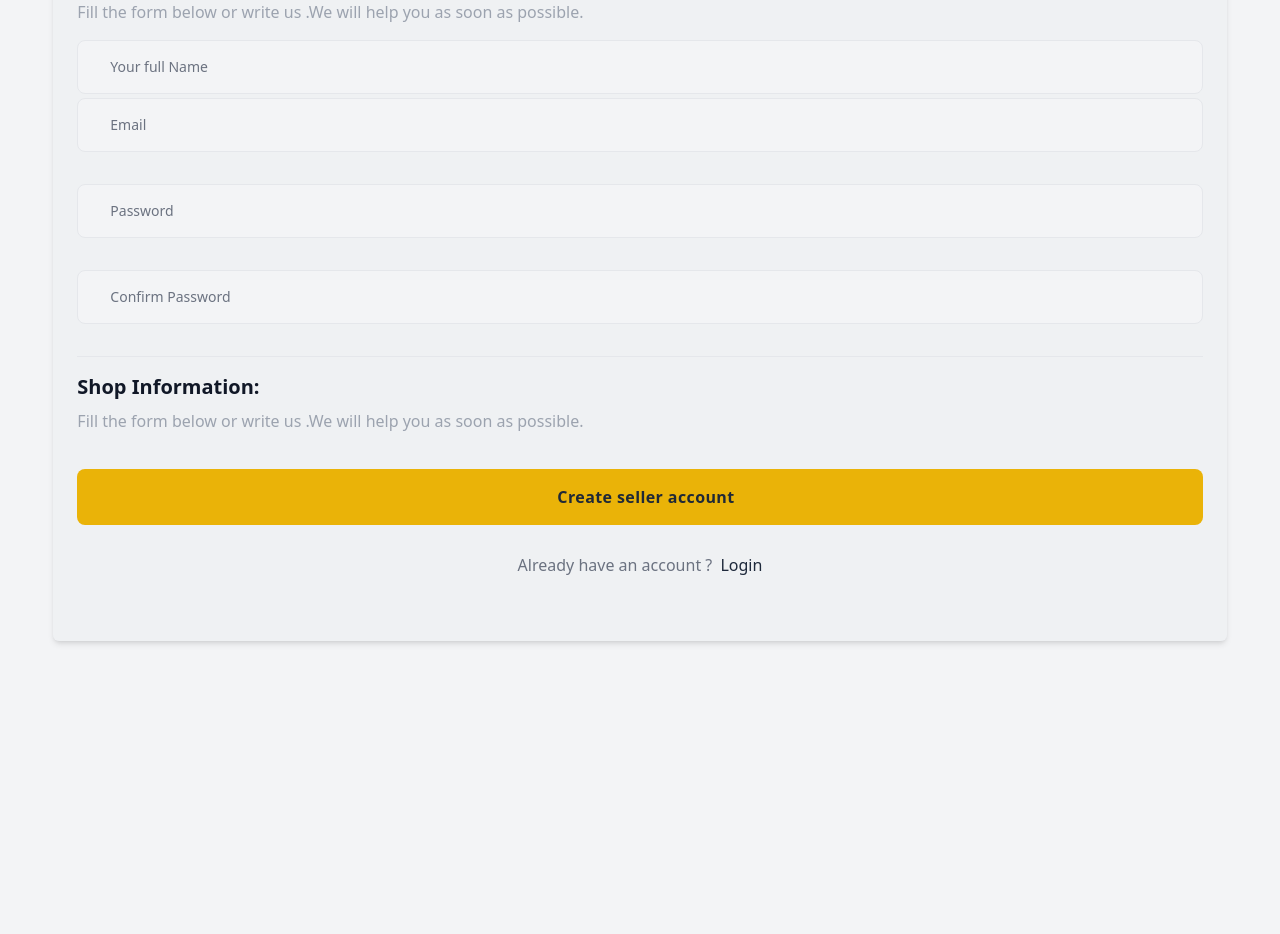
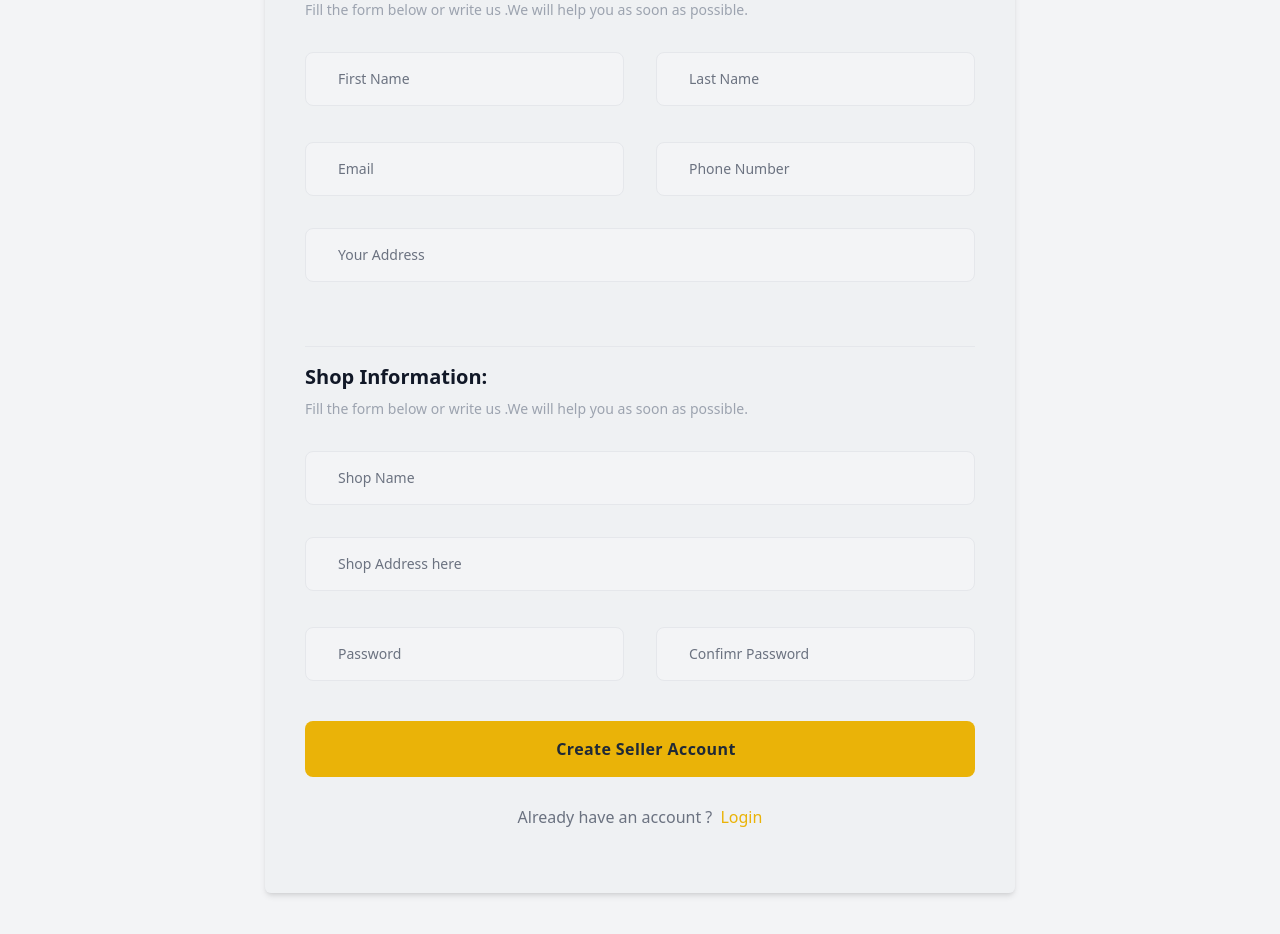
Before and after one commit to glansaroj/Multideal, a Next.js app in the folder client/: page /auth/shopListing in a window 1280 px wide. Shown: the part 420-1354 px from the top of the page. Before the commit the page ends 1141 px from the top, so only its background shows below. Built offline with nearby package versions, Linux system fonts and the light colour scheme.

Commit message:
Fixed minor issue on client side ...

```diff
--- a/client/src/components/Header/Header.jsx
+++ b/client/src/components/Header/Header.jsx
@@ -2,14 +2,19 @@ import React from "react";
 import Search from "./Search";
 import Head from "next/head";
 import Link from "next/link";
+// import Wishlist from "./Wishlist";
 //
 import { AiOutlineUser } from "react-icons/ai";
+import { HeartOutlined } from "react-icons/ai";
+import { ShoppingCartOutlined } from "react-icons/ai";
+
 import Register from "@/pages/auth/Register";
 import Login from "@/pages/auth/Login";
 
 import Navbar from "./Navbar";
 // import Logo from '/client/public/MDlogo.png'
 import Image from "next/image";
+
 
 function Header() {
   return (
@@ -27,11 +32,22 @@ function Header() {
         </a>
       </div>
 
-      <div className="mr-80">
+      <div className="search mr-80">
         <Search />
       </div>
 
-      <div className="text-white mr-12 text-sm  gap-2 flex items-center">
+
+      {/* WISH LIST & CART */}
+
+      <div className="text-white">
+        Wish List
+
+      </div>
+
+
+
+
+      <div className="userlogin text-white mr-12 text-sm  gap-2 flex items-center">
 
         <div className="text-4xl font-medium">
           <AiOutlineUser />
--- /dev/null
+++ b/client/src/components/Header/banner.jsx
@@ -0,0 +1,12 @@
+import React from "react";
+import Image from "next/image";
+
+function banner() {
+  return (
+    <div className="mt-3">
+      <Image src="/banner1.jpg" width={700} height={200} alt="banner" />
+    </div>
+  );
+}
+
+export default banner;
--- a/client/src/pages/auth/Login/index.js
+++ b/client/src/pages/auth/Login/index.js
@@ -46,7 +46,7 @@ const Login = () => {
             }}
           >
             {({ errors, touched }) => (
-              <Form className="h-5/6 w-11/12  bg-gray-200 bg-opacity-30 rounded-md border shadow-lg py-20 px-9 mb-20">
+              <Form className="h-5/6 w-[550px]  bg-gray-200 bg-opacity-30 rounded-md border shadow-lg py-20 px-12 mb-20">
                 <Field
                   className="w-full px-8 py-4 -mt-2 focus:border-yellow-500  rounded-lg font-medium bg-gray-100 border border-gray-200 placeholder-gray-500 text-sm focus:outline-none  focus:bg-white"
                   name="email"
@@ -123,8 +123,8 @@ const Login = () => {
                 <p className="text-center mt-7 text-gray-500">
                   Don't have an account yet?{" "}
                   <Link
-                    className="ml-1 text-slate-800 font-medium"
-                    href="/Register"
+                    className="ml-1 text-yellow-500 font-medium"
+                    href={"/auth/Register"}
                   >
                     Sign up{" "}
                   </Link>
--- a/client/src/pages/auth/Register/index.js
+++ b/client/src/pages/auth/Register/index.js
@@ -38,7 +38,7 @@ const Register = () => {
      <Navbar />
 
       <div className="container  bg-gray-100 text-gray-900 flex flex-row min-h-screen  w-full justify-center items-center">
-        <div className="app--login mt-12 flex flex-col text-gray-800 text-left items-center">
+        <div className="app--login mt-12 flex flex-col text-gray-800 text-left justify-center items-center">
           <h1 className="text-2xl xl:text-3xl font-bold mb-3">
             Create a new Account
           </h1>
@@ -54,12 +54,12 @@ const Register = () => {
             }}
           >
             {({ errors, touched }) => (
-              <Form className="h-5/6 w-5/6 bg-gray-200 bg-opacity-30 rounded-md shadow-md py-16 my-3 px-6 mb-20">
+              <Form className="h-5/6 w-[550px] bg-gray-200 bg-opacity-30 rounded-md shadow-md py-10 my-3 px-12 mb-20">
                 {/* <label for="firstName">First Name*</label> */}
                 <Field
-                  className="w-full px-8 py-4 -mt-4 focus:border-yellow-500  rounded-lg font-medium bg-gray-100 border border-gray-200 placeholder-gray-500 text-sm focus:outline-none  focus:bg-white"
+                  className="w-full px-8 py-4 mt-3 focus:border-yellow-500  rounded-lg font-medium bg-gray-100 border border-gray-200 placeholder-gray-500 text-sm focus:outline-none  focus:bg-white"
                   name="FullName"
-                  placeholder="Your full Name"
+                  placeholder="Full Name"
                 />
                 {errors.FullName && touched.FullName ? (
                   <div className="mt-1 text-xs text-red-400">{errors.FullName}</div>
@@ -68,7 +68,7 @@ const Register = () => {
 
 
                 <Field
-                  className="w-full px-8 py-4 mt-1 focus:border-yellow-500  rounded-lg font-medium bg-gray-100 border border-gray-200 placeholder-gray-500 text-sm focus:outline-none  focus:bg-white"
+                  className="w-full px-8 py-4 mt-8 focus:border-yellow-500  rounded-lg font-medium bg-gray-100 border border-gray-200 placeholder-gray-500 text-sm focus:outline-none  focus:bg-white"
                   name="email"
                   placeholder="Email"
                 />
@@ -104,11 +104,26 @@ const Register = () => {
                   </div>
                 ) : null}
 
+                <div class="mt-4 flex items-center accent-gray-800 text-gray-500">
+                  <input
+                    type="checkbox"
+                    id="remember"
+                    name="remember"
+                    className="mr-3"
+                  />
+                  <label className="text-sm mt-1 " for="remember">
+
+                    <p>I agree to <Link className="underline" href={''}> Terms & conditions</Link> </p>
+                  </label>
+
+                  </div>
+
+
 
 
 
                 <button
-                  className="mt-9 tracking-wide font-bold bg-yellow-500 text-gray-800 w-full py-4 rounded-lg hover:bg-gray-800  hover:text-white transition-all duration-300 ease-in-out flex items-center justify-center focus:shadow-outline focus:outline-none"
+                  className="mt-11 tracking-wide font-bold bg-yellow-500 text-gray-800 w-full py-4 rounded-lg hover:bg-gray-800  hover:text-white transition-all duration-300 ease-in-out flex items-center justify-center focus:shadow-outline focus:outline-none"
                   type="submit"
                 >
 
@@ -144,13 +159,13 @@ const Register = () => {
                       />
                     </svg>
                   </div>
-                  <span class="ml-4">Sign in with Google</span>
+                  <span class="ml-4">Sign up with Google</span>
                 </button>
 
-                <p className="text-center mt-7 text-gray-500">
+                <p className="text-center mt-7 mb-5 text-gray-500">
                   Already have an account ?{" "}
                   <Link
-                    className="ml-1 text-slate-800 font-medium"
+                    className="ml-1 text-yellow-500 font-medium"
                     href="/auth/Login"
                   >
                   Login{" "}
--- a/client/src/pages/auth/shopListing/index.js
+++ b/client/src/pages/auth/shopListing/index.js
@@ -8,8 +8,7 @@ import Link from "next/link";
 
 function shopListing() {
   const shopListingSchema = Yup.object().shape({
-    FullName: Yup.string()
-    .required("Full Name is a required field"),
+    FullName: Yup.string().required("Full Name is a required field"),
 
     email: Yup.string()
       // Format Validation
@@ -34,7 +33,10 @@ function shopListing() {
       <Header />
       <Navbar />
 
-      <h1 className="text-center mt-12 text-3xl text-gray-900 font-bold"> Seller Application</h1>
+      <h1 className="text-center mt-12 text-3xl text-gray-900 font-bold">
+        {" "}
+        Seller Application
+      </h1>
 
       <div className="container  bg-gray-100 text-gray-900 flex flex-row min-h-screen  w-full justify-center items-center">
         <Formik
@@ -49,27 +51,44 @@ function shopListing() {
           }}
         >
           {({ errors, touched }) => (
-              <Form className="h-5/6 w-11/12 bg-gray-200 bg-opacity-30 rounded-md shadow-md py-16 my-3 px-6 mb-20">
+            <Form className="h-5/6 w-[750px] bg-gray-200 bg-opacity-30 rounded-md shadow-md py-16 my-3 px-10 mb-20">
               {/* <label for="firstName">First Name*</label> */}
 
+             {/* SELLER INFO HERE */}
+              <h1 className="text-xl text-gray-900 mt-3 font-semibold">
+                Seller Information:
+              </h1>
+              <p className="mt-2 mb-4 text-sm text-gray-400">
+                Fill the form below or write us .We will help you as soon as
+                possible.
+              </p>
 
-                <h1 className="text-xl text-gray-900 mt-3 font-semibold">Seller Information:</h1>
-              <p className="mt-2 text-base text-gray-400">Fill the form below or write us .We will help you as soon as possible.</p>
-
-
-
+              <div className="flex flex-col">
+                <div className="fullName gap-8 flex flex-row items-center">
+                  <Field
+                    className="w-3/5 px-8 py-4 mt-4 focus:border-yellow-500  rounded-lg font-medium bg-gray-100 border border-gray-200 placeholder-gray-500 text-sm focus:outline-none  focus:bg-white"
+                    name="FirstName"
+                    placeholder="First Name"
+                  />
+                  {errors.FullName && touched.FullName ? (
+                    <div className="mt-1 text-xs text-red-400">
+                      {errors.FullName}
+                    </div>
+                  ) : null}
 
                   <Field
-                  className="w-full px-8 py-4 mt-4 focus:border-yellow-500  rounded-lg font-medium bg-gray-100 border border-gray-200 placeholder-gray-500 text-sm focus:outline-none  focus:bg-white"
-                  name="FullName"
-                  placeholder="Your full Name"
+                    className="w-3/5 px-8 py-4 mt-4 focus:border-yellow-500  rounded-lg font-medium bg-gray-100 border border-gray-200 placeholder-gray-500 text-sm focus:outline-none  focus:bg-white"
+                    name="LastName"
+                    placeholder="Last Name"
                   />
                   {errors.FullName && touched.FullName ? (
-                  <div className="mt-1 text-xs text-red-400">{errors.FullName}</div>
+                    <div className="mt-1 text-xs text-red-400">
+                      {errors.FullName}
+                    </div>
                   ) : null}
+                </div>
 
-
-
+                <div className="emailPhonenumber gap-8 mt-8 flex flex-row">
                   <Field
                     className="w-full px-8 py-4 mt-1 focus:border-yellow-500  rounded-lg font-medium bg-gray-100 border border-gray-200 placeholder-gray-500 text-sm focus:outline-none  focus:bg-white"
                     name="email"
@@ -81,12 +100,24 @@ function shopListing() {
                     </div>
                   ) : null}
 
+                  <Field
+                    className="w-full px-8 py-4 mt-1 focus:border-yellow-500  rounded-lg font-medium bg-gray-100 border border-gray-200 placeholder-gray-500 text-sm focus:outline-none  focus:bg-white"
+                    name="phoneNumber"
+                    placeholder="Phone Number"
+                  />
+                  {errors.email && touched.email ? (
+                    <div className="mt-1 text-xs text-red-400">
+                      {errors.email}
+                    </div>
+                  ) : null}
+                </div>
+              </div>
 
               <Field
                 className="w-full px-8 py-4 focus:border-yellow-500 rounded-lg font-medium bg-gray-100 border border-gray-200 placeholder-gray-500 text-sm focus:outline-none focus:bg-white mt-8"
                 name="password"
-                  type="password"
-                  placeholder="Password"
+                type="text"
+                placeholder="Your Address"
               />
               {errors.password && touched.password ? (
                 <div className="mt-1 text-xs text-red-400">
@@ -95,11 +126,34 @@ function shopListing() {
               ) : null}
 
 
+              {/* SHOP INFO HERE */}
+
+              <hr className="mt-16 bg-slate-900 " />
+
+              <h1 className="text-xl text-gray-900 mt-4 font-semibold">
+                Shop Information:
+              </h1>
+              <p className="mb-4 mt-2 text-sm text-gray-400">
+                Fill the form below or write us .We will help you as soon as
+                possible.
+              </p>
+
+              <Field
+                className="w-full px-8 py-4 mt-4 focus:border-yellow-500  rounded-lg font-medium bg-gray-100 border border-gray-200 placeholder-gray-500 text-sm focus:outline-none  focus:bg-white"
+                name="shopName"
+                placeholder="Shop Name"
+              />
+              {errors.FullName && touched.FullName ? (
+                <div className="mt-1 text-xs text-red-400">
+                  {errors.FullName}
+                </div>
+              ) : null}
+
               <Field
                 className="w-full px-8 py-4 focus:border-yellow-500 rounded-lg font-medium bg-gray-100 border border-gray-200 placeholder-gray-500 text-sm focus:outline-none focus:bg-white mt-8"
-                  name="password"
-                  type="password"
-                  placeholder="Confirm Password"
+                name="shopAddress"
+                type="text"
+                placeholder="Shop Address here"
               />
               {errors.password && touched.password ? (
                 <div className="mt-1 text-xs text-red-400">
@@ -107,44 +161,49 @@ function shopListing() {
                 </div>
               ) : null}
 
+              <div className="passwordConfirm gap-8 mt-8 flex flex-row">
+                <Field
+                  className="w-full px-8 py-4 mt-1 focus:border-yellow-500  rounded-lg font-medium bg-gray-100 border border-gray-200 placeholder-gray-500 text-sm focus:outline-none  focus:bg-white"
+                  name="email"
+                  placeholder="Password"
+                />
+                {errors.email && touched.email ? (
+                  <div className="mt-1 text-xs text-red-400">
+                    {errors.email}
+                  </div>
+                ) : null}
 
-              <hr className="mt-8 bg-slate-900 " />
-
-              <h1 className="text-xl text-gray-900 mt-4 font-semibold">Shop Information:</h1>
-              <p className="mt-2 text-base text-gray-400">Fill the form below or write us .We will help you as soon as possible.</p>
-
-
+                <Field
+                  className="w-full px-8 py-4 mt-1 focus:border-yellow-500  rounded-lg font-medium bg-gray-100 border border-gray-200 placeholder-gray-500 text-sm focus:outline-none  focus:bg-white"
+                  name="phoneNumber"
+                  placeholder="Confimr Password"
+                />
+                {errors.email && touched.email ? (
+                  <div className="mt-1 text-xs text-red-400">
+                    {errors.email}
+                  </div>
+                ) : null}
+              </div>
 
               <button
-                  className="mt-9 tracking-wide font-bold bg-yellow-500 text-gray-800 w-full py-4 rounded-lg hover:bg-gray-800  hover:text-white transition-all duration-300 ease-in-out flex items-center justify-center focus:shadow-outline focus:outline-none"
+                className="mt-10 tracking-wide font-bold bg-yellow-500 text-gray-800 w-full py-4 rounded-lg hover:bg-gray-800  hover:text-white transition-all duration-300 ease-in-out flex items-center justify-center focus:shadow-outline focus:outline-none"
                 type="submit"
               >
-
-                  <span class="ml-3">Create seller account</span>
+                <span class="ml-3">Create Seller Account</span>
               </button>
-
-
-
 
               <p className="text-center mt-7 text-gray-500">
                 Already have an account ?{" "}
                 <Link
-                    className="ml-1 text-slate-800 font-medium"
+                  className="ml-1 text-yellow-500 font-medium"
                   href="/auth/Login"
                 >
                   Login{" "}
                 </Link>
               </p>
-
-
-
-
-
-
             </Form>
           )}
         </Formik>
-
       </div>
     </>
   );
--- a/client/src/pages/index.js
+++ b/client/src/pages/index.js
@@ -8,6 +8,7 @@ import * as Yup from "yup";
 import Link from "next/link";
 import Navbar from '@/components/Header/Navbar';
 import Login from './auth/Login';
+import banner from '@/components/Header/banner';
 
 
 
@@ -27,6 +28,9 @@ export default function Home() {
 
       <Header />
       <Navbar />
+      <banner />
+
+
 
 
 
```
Lines whose indentation alone changed are shown as unchanged.
